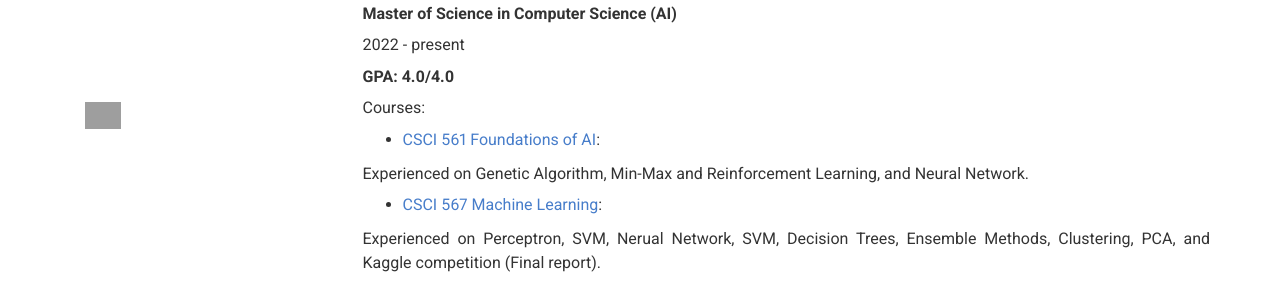
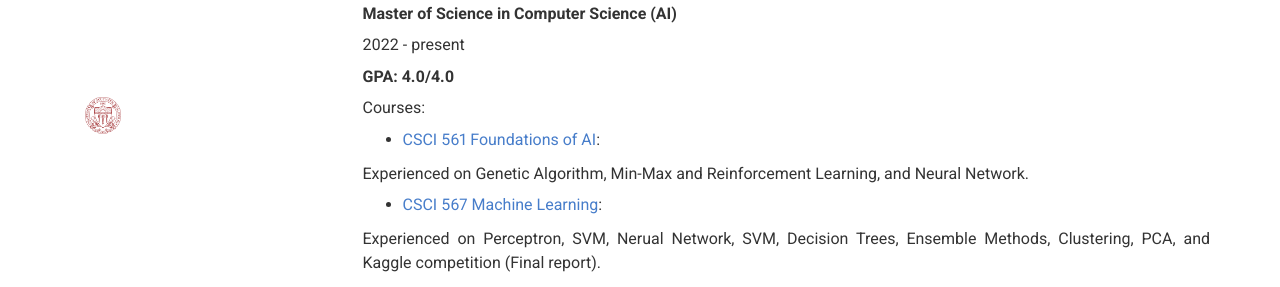
Before and after one commit to RongLiu-Leo/rongliu-leo.github.io, a Jekyll site: the page built from index.md, in a window 1280 px wide. Shown: the part 1116-1403 px from the top of the page. Built offline with Jekyll 4.4.1, drawn with Linux system fonts in a browser that asks for light colours; nearby versions of some CDN libraries.

Commit message:
Update section-list.html

```diff
--- a/_includes/section-list.html
+++ b/_includes/section-list.html
@@ -5,7 +5,7 @@
       {%- if item.about_profile_image -%}
       <div class="col-xs-12 col-sm-4 col-md-3 no-print">
         <!-- <span class="profile-img" style="background-image: url({{ item.about_profile_image | relative_url }})"></span> -->
-        <img src=url({{ item.about_profile_image | relative_url }})/>
+        <img src="{{ item.about_profile_image}}"/>
 
       </div>
       {%- endif -%}
```
